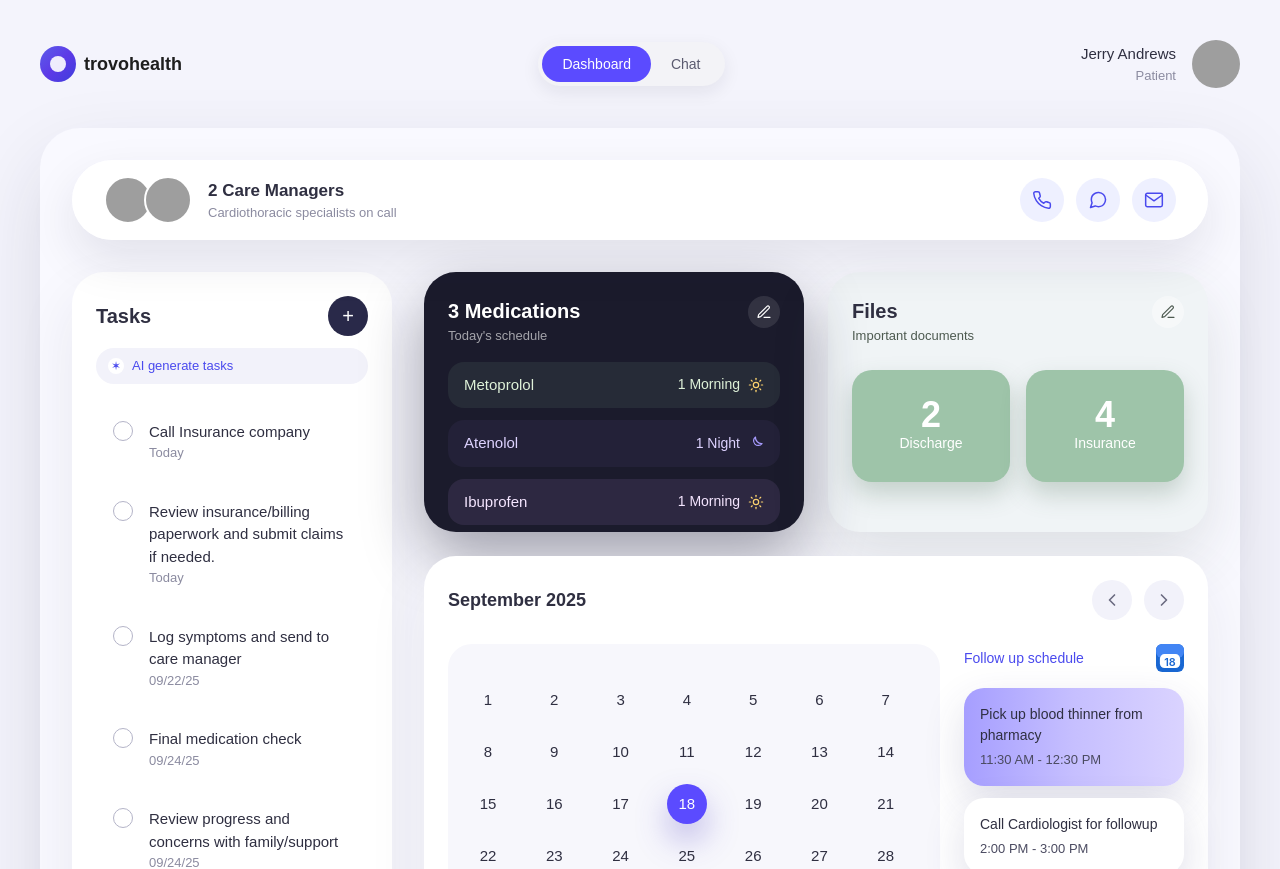
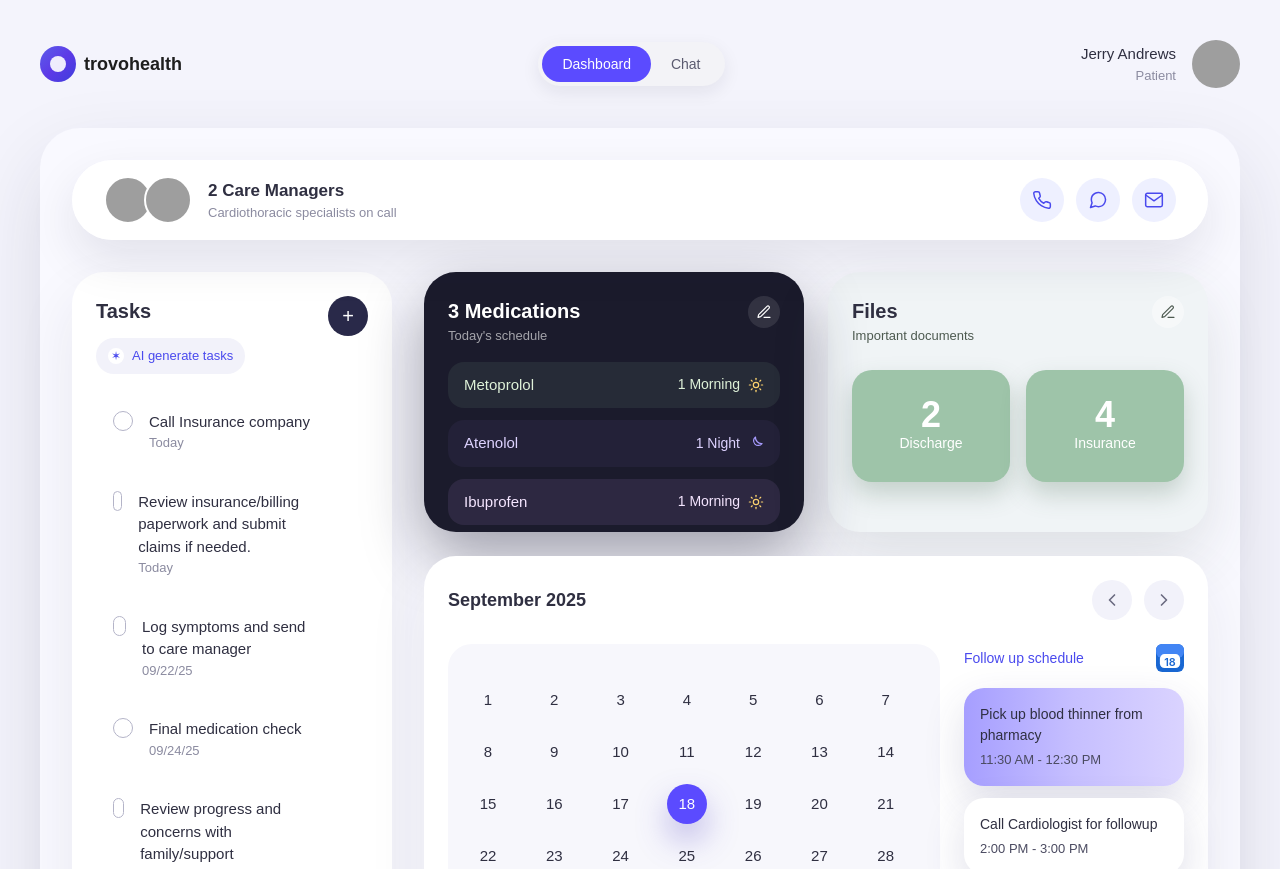
Before and after one commit to danielkjm/trovos, a Next.js app: page / in a window 1280 px wide. Shown: the top 869 px of the page. Built offline with nearby package versions, Linux system fonts and the light colour scheme; grey boxes are pictures that could not be loaded.

Commit message:
task deletion

```diff
--- a/src/components/dashboard/DashboardView.tsx
+++ b/src/components/dashboard/DashboardView.tsx
@@ -12,13 +12,18 @@ type DashboardViewProps = {
 };
 
 export const DashboardView: FC<DashboardViewProps> = ({ onOpenMedicationDetail }) => {
-  const { tasks, generateAiTasks, toggleTask } = useTaskManager();
+  const { tasks, generateAiTask, toggleTask, removeTask } = useTaskManager();
 
   return (
     <section className="flex flex-1 flex-col gap-8">
       <CareTeamCard />
       <div className="grid grid-cols-[320px_minmax(0,1fr)] gap-8">
-        <TaskList tasks={tasks} onGenerate={generateAiTasks} onToggleTask={toggleTask} />
+        <TaskList
+          tasks={tasks}
+          onGenerateTask={generateAiTask}
+          onToggleTask={toggleTask}
+          onRemoveTask={removeTask}
+        />
         <div className="grid grid-cols-2 grid-rows-[minmax(0,260px)_minmax(0,1fr)] gap-6">
           <MedicationCard onOpenDetail={onOpenMedicationDetail} />
           <FilesCard />
--- a/src/components/dashboard/TaskList.tsx
+++ b/src/components/dashboard/TaskList.tsx
@@ -1,10 +1,12 @@
 import { FC } from 'react';
+import { AnimatePresence, motion } from 'framer-motion';
 import { initialTasks, Task } from '@/data/patient';
 
 type TaskListProps = {
   tasks?: Task[];
-  onGenerate?: () => void;
+  onGenerateTask?: () => void;
   onToggleTask?: (id: string) => void;
+  onRemoveTask?: (id: string) => void;
 };
 
 const renderTaskIndicator = (completed?: boolean) => {
@@ -21,35 +23,45 @@ const renderTaskIndicator = (completed?: boolean) => {
   return <span className="h-5 w-5 rounded-full border border-[#B4B4C8]" />;
 };
 
-export const TaskList: FC<TaskListProps> = ({ tasks = initialTasks, onGenerate, onToggleTask }) => {
+export const TaskList: FC<TaskListProps> = ({
+  tasks = initialTasks,
+  onGenerateTask,
+  onToggleTask,
+  onRemoveTask,
+}) => {
   return (
     <section className="flex h-full flex-col rounded-[32px] bg-white p-6 shadow-[0px_24px_60px_rgba(35,35,70,0.08)]">
-      <header className="mb-6 flex items-center justify-between">
-        <div className="flex flex-col w-full">
-          <div className="flex items-center justify-between w-full">
+      <header className="mb-6 flex items-start justify-between">
+        <div>
           <h2 className="text-[20px] font-semibold text-[#2F2F41]">Tasks</h2>
           <button
             type="button"
-              aria-label="Add task"
-              className="flex h-10 w-10 items-center justify-center rounded-full bg-[#292949] text-white cursor-"
-            >
-              <span className="text-xl leading-none">+</span>
-            </button>
-          </div>
-          <button
-            type="button"
-            onClick={onGenerate}
+            onClick={onGenerateTask}
             className="mt-3 inline-flex items-center gap-2 rounded-[20px] bg-[#F2F2FA] px-3 py-2 text-[13px] font-medium text-[#4A4AEE]"
           >
             <span className="flex h-4 w-4 items-center justify-center rounded-full bg-white text-[12px]">✶</span>
             AI generate tasks
           </button>
         </div>
+        <button
+          type="button"
+          aria-label="Add task"
+          className="flex h-10 w-10 items-center justify-center rounded-full bg-[#292949] text-white"
+        >
+          <span className="text-xl leading-none">+</span>
+        </button>
       </header>
-      <div className="space-y-3">
+      <motion.div layout className="space-y-3">
+        <AnimatePresence initial={false} mode="popLayout">
           {tasks.map((task) => (
-          <article
+            <motion.article
               key={task.id}
+              layout
+              initial={{ opacity: 0, scale: 0.95, y: -8 }}
+              animate={{ opacity: 1, scale: 1, y: 0 }}
+              exit={{ opacity: 0, scale: 0.95, y: -12, height: 0, marginTop: 0, marginBottom: 0, paddingTop: 0, paddingBottom: 0, borderWidth: 0 }}
+              transition={{ duration: 0.2, ease: 'easeOut' }}
+              style={{ overflow: 'hidden' }}
               role="button"
               tabIndex={0}
               onClick={() => onToggleTask?.(task.id)}
@@ -59,12 +71,12 @@ export const TaskList: FC<TaskListProps> = ({ tasks = initialTasks, onGenerate,
                   onToggleTask?.(task.id);
                 }
               }}
-            className={`flex cursor-pointer items-start gap-4 rounded-[18px] border border-transparent px-4 py-3 transition-colors hover:border-[#E3E3F5] hover:bg-[#F7F7FC] ${
+              className={`group relative flex cursor-pointer items-start gap-4 rounded-[18px] border border-transparent px-4 py-3 transition-colors hover:border-[#E3E3F5] hover:bg-[#F7F7FC] ${
                 task.completed ? 'opacity-60' : ''
               }`}
             >
               {renderTaskIndicator(task.completed)}
-            <div className="w-50">
+              <div className="pr-10">
                 <p
                   className={`text-[15px] font-medium text-[#2F2F41] ${
                     task.completed ? 'line-through' : ''
@@ -74,9 +86,36 @@ export const TaskList: FC<TaskListProps> = ({ tasks = initialTasks, onGenerate,
                 </p>
                 <p className="text-[13px] text-[#8B8BA0]">{task.dueLabel}</p>
               </div>
-          </article>
+              <button
+                type="button"
+                aria-label={`Delete ${task.label}`}
+                onClick={(event) => {
+                  event.stopPropagation();
+                  onRemoveTask?.(task.id);
+                }}
+                className="absolute right-2 top-1/2 -translate-y-1/2 rounded-full bg-white/0 p-2 text-[#9B9BB5] opacity-0 transition-colors transition-opacity group-hover:bg-white/80 group-hover:text-[#FF6B6B] group-hover:opacity-100"
+              >
+                <svg
+                  aria-hidden
+                  className="h-4 w-4"
+                  viewBox="0 0 24 24"
+                  fill="none"
+                  stroke="currentColor"
+                  strokeWidth="1.8"
+                  strokeLinecap="round"
+                  strokeLinejoin="round"
+                >
+                  <path d="M3 6h18" />
+                  <path d="M8 6V4a2 2 0 0 1 2-2h4a2 2 0 0 1 2 2v2" />
+                  <path d="M10 11v6" />
+                  <path d="M14 11v6" />
+                  <path d="M5 6h14l-1 14a2 2 0 0 1-2 2H8a2 2 0 0 1-2-2Z" />
+                </svg>
+              </button>
+            </motion.article>
           ))}
-      </div>
+        </AnimatePresence>
+      </motion.div>
     </section>
   );
 };
--- a/src/data/patient.ts
+++ b/src/data/patient.ts
@@ -3,6 +3,11 @@ export type Task = {
   label: string;
   dueLabel: string;
   completed?: boolean;
+};
+
+export type TaskSuggestion = {
+  label: string;
+  dueLabel: string;
 };
 
 export type Medication = {
@@ -52,6 +57,25 @@ export const initialTasks: Task[] = [
   {
     id: 'task-5',
     label: 'Review progress and concerns with family/support',
+    dueLabel: '09/24/25',
+  },
+];
+
+export const aiTaskSuggestions: TaskSuggestion[] = [
+  {
+    label: 'Log resting heart rate and share with care manager',
+    dueLabel: 'Today',
+  },
+  {
+    label: 'Change surgical dressing and inspect incision site',
+    dueLabel: '09/22/25',
+  },
+  {
+    label: 'Schedule cardiac rehab introduction session',
+    dueLabel: '09/23/25',
+  },
+  {
+    label: 'Prepare questions for cardiologist follow-up',
     dueLabel: '09/24/25',
   },
 ];
--- a/src/hooks/useTaskManager.ts
+++ b/src/hooks/useTaskManager.ts
@@ -1,7 +1,7 @@
 'use client';
 
 import { useCallback, useMemo, useState } from 'react';
-import { Task, initialTasks } from '@/data/patient';
+import { Task, aiTaskSuggestions, initialTasks } from '@/data/patient';
 
 export const useTaskManager = () => {
   const [tasks, setTasks] = useState<Task[]>(initialTasks);
@@ -22,15 +22,47 @@ export const useTaskManager = () => {
     );
   }, []);
 
-  const generateAiTasks = useCallback(async () => {
-    // Placeholder for AI-generated tasks; ready for integration with server/LLM
-    setTasks(initialTasks);
+  const removeTask = useCallback((taskId: string) => {
+    setTasks((prev) => prev.filter((task) => task.id !== taskId));
+  }, []);
+
+  const generateAiTask = useCallback(async () => {
+    setTasks((prev) => {
+      const existingLabels = new Set(prev.map((task) => task.label));
+      const suggestion = aiTaskSuggestions.find(
+        (item) => !existingLabels.has(item.label),
+      );
+
+      const formatDate = (date: Date) =>
+        new Intl.DateTimeFormat('en-US', {
+          month: '2-digit',
+          day: '2-digit',
+          year: '2-digit',
+        }).format(date);
+
+      const fallback = {
+        label: 'Check in with care manager about recovery progress',
+        dueLabel: formatDate(new Date()),
+      };
+
+      const source = suggestion ?? fallback;
+
+      const newTask: Task = {
+        id: `task-${Date.now()}`,
+        label: source.label,
+        dueLabel: source.dueLabel,
+        completed: false,
+      };
+
+      return [...prev, newTask];
+    });
   }, []);
 
   return {
     tasks: sortedTasks,
     setTasks,
-    generateAiTasks,
+    generateAiTask,
     toggleTask,
+    removeTask,
   };
 };
```
Lines whose indentation alone changed are shown as unchanged.
